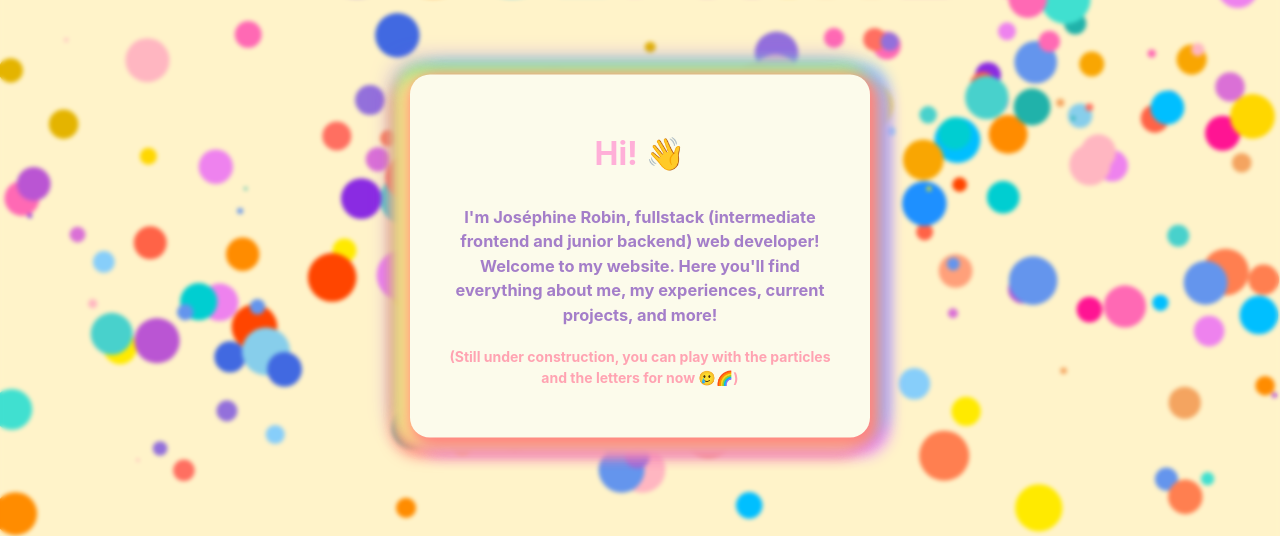
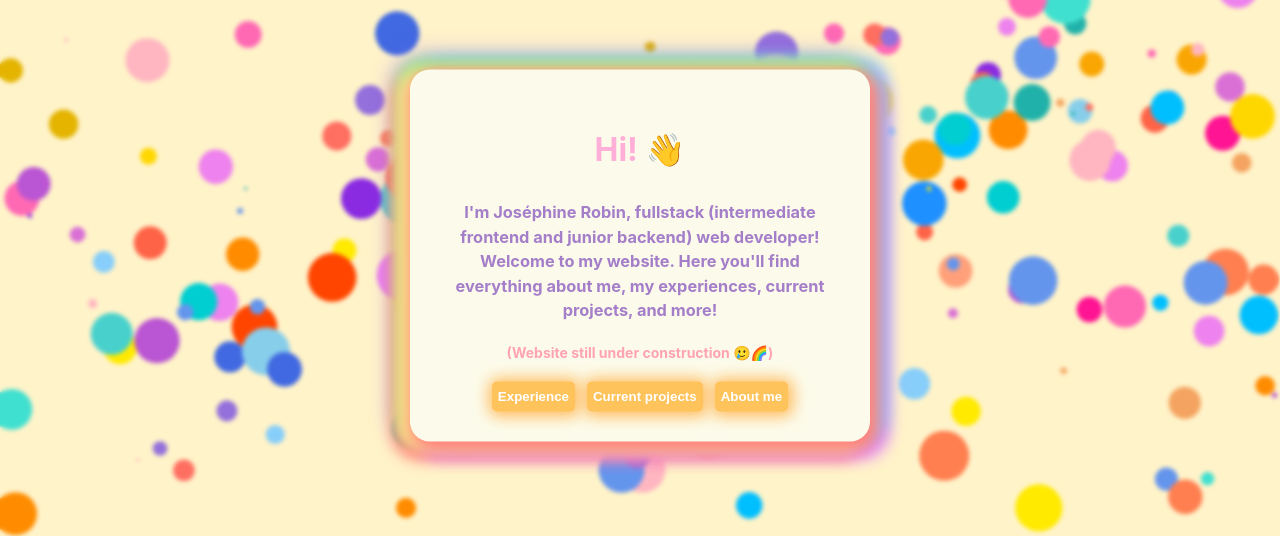
Before and after one commit to Ektoplasme/Ektoplasme.github.io, a React (Vite) app: page / in a window 1280 px wide. Shown: the part 259-795 px from the top of the page. Built offline with nearby package versions, Linux system fonts and the light colour scheme; no server answers.

Commit message:
feature: adds card sections, updates Card component

```diff
--- a/src/App.css
+++ b/src/App.css
@@ -1,7 +1,6 @@
 #root {
   max-width: 1280px;
   margin: 0 auto;
-  padding: 2rem;
   text-align: center;
 }
 
@@ -51,12 +50,6 @@ canvas {
   pointer-events: none;
 }
 
-.app-cards-container .card-container {
-  max-width: 400px;
-  width: 100%;
-  margin: 0 auto;
-}
-
 .linkedin-logo {
   position: absolute;
   left: 20px;
--- a/src/App.tsx
+++ b/src/App.tsx
@@ -16,6 +16,7 @@ type Commit = {
 function App() {
   const [commits, setCommits] = useState<Commit[]>([]);
   const [githubToken, setGithubToken] = useState("");
+  const [currentPage, setCurrentPage] = useState("");
 
   function getRandomColor() {
     const randomIndex = Math.floor(Math.random() * colors.length);
@@ -99,6 +100,127 @@ function App() {
     fetchCommits();
   };
 
+  const onButtonClick = (e) => {
+    setCurrentPage(e.target.name);
+  };
+
+  const getContentByPage = {
+    "": (
+      <>
+        <h3>
+          I'm Joséphine Robin, fullstack (intermediate frontend and junior
+          backend) web developer! Welcome to my website. Here you'll find
+          everything about me, my experiences, current projects, and more!
+        </h3>
+        <h4>(Website still under construction 🥲🌈)</h4>
+      </>
+    ),
+    Experience: (
+      <>
+        <h3>September 2024 - end January 2025 (4months):</h3>
+        <h4>
+          Fullstack training to validate french title "Concepteur Développeur
+          d'Application"
+        </h4>
+        <h3>July 2020 - December 2023 (3 years):</h3>
+        <h4>React frontend engineer at Sketchfab/Fab @Epic Games</h4>
+        <h3>2020 for 6 months:</h3>
+        <h4>React frontend engineer internship at Sketchfab</h4>
+        <h3>2019 for 6 months:</h3>
+        <h4>
+          React frontend engineer internship at OuiSpoon (now FasterClass)
+        </h4>
+
+        <h3>2016 - 2020:</h3>
+        <h4>
+          Student at 42 school - Paris: Projects in C, algorithms, raytracer,
+          raycaster, intro to web development, hackathons
+        </h4>
+        <h3>2015 - 2016:</h3>
+        <h4>
+          Preparatory classes in Design and fine arts (MANAA) at École de Condé
+        </h4>
+      </>
+    ),
+    "About me": (
+      <>
+        <h3>Facts about me:</h3>
+        <h4>
+          - I got my first personal computer at the age of 13. Before that, I
+          used the family computer to experiment with all sorts of things
+          —probably filling it with viruses in the process... Sorry, Mum! 👩🏻‍💻🐛
+        </h4>
+        <h4>
+          - II enjoy spending time alone, whether it's walking, biking, or
+          relaxing in coffee shops and restaurants. I believe it's important to
+          value our own company. Don’t worry, I do see people too! 👻
+        </h4>
+        <h4>
+          - My cat's name is Bandicoot, inspired by the video game series I've
+          always loved (my favorite is Twinsanity, even if it's a bit
+          underrated).
+        </h4>
+        <h4>
+          - I’m a fan of retro gaming and indie video games. I don’t have as
+          much time to play these days, but when I find a game I love, I can
+          immerse myself in it for days!
+        </h4>
+        <h4>
+          - I'm a recovering social media addict. After researching their
+          downsides, I switched to a minimalist, Blackberry-style smartphone
+          with no social media apps (except WhatsApp for family). I still access
+          social media through my laptop when needed. Fun fact: my phone has GBA
+          and NDS emulators! 💁‍♀️
+        </h4>
+        <h4>
+          - I come from a big family —I have seven sisters, and I’m the fourth.
+          We’re a close-knit bunch, and two of them are also into coding!
+        </h4>
+        <h4>
+          - I care about my health and well-being. I’ve learned to eat well, and
+          I try to stay active by biking, walking, running, or hitting the gym,
+          also i’ve been journaling since I was a child. 📖
+        </h4>
+        <h4>
+          - I read a lot, but i often forget what i've read. I'm starting a
+          journal to summerize the books i've read so i don't forget anymore 👵🏻
+        </h4>
+      </>
+    ),
+    "Current projects": (
+      <>
+        <h3>I'm currently working on:</h3>
+        <h4>
+          - Finishing my training to become a fullstack engineer, ends at the
+          end of January. I have to review all the concepts we saw, especially
+          the new ones for me (Data modeling, Continuous Integration/ Delivery,
+          hosting, accessibility.. and much more, very intense!)
+        </h4>
+        <h4>
+          - This website 🌈 I plan to add personal projects with vanilla
+          Javascript, React, Vue and maybe angular so i can compare everything.
+          I'm experimenting with canva also, as you can see with the particles
+        </h4>
+        <h4>
+          - A secret personal project.. Which soon (i hope) won't be secret
+          anymore 👩🏻‍💻
+        </h4>
+        <h3>Other than dev:</h3>
+        <h4>- Learning Chinese 🇨🇳 and Spanish 🇪🇸</h4>
+        <h4>
+          - Learning piano and guitar (and to sing but it's not working for now
+          😆)
+        </h4>
+        <h3>Planning to:</h3>
+        <h4>
+          - Learn Backend engineering in Python (for now i used Javascript with
+          Node)
+        </h4>
+        <h4>- Experiment with an arduino !</h4>
+      </>
+    ),
+  };
+
   return (
     <>
       <a
@@ -118,13 +240,29 @@ function App() {
         <span>N</span>
         <span>E</span>
       </h1>
-      <div className="app-cards-container">
-        <Card
-          title="Hi! 👋"
-          description="I'm Joséphine Robin, fullstack (intermediate frontend and junior backend) web developer! Welcome to my website. Here you'll find everything about me, my experiences, current projects, and more!"
-          subtitle="(Still under construction, you can play with the particles and the letters for now 🥲🌈)"
-        />
-      </div>
+      <Card
+        title={currentPage === "" ? "Hi! 👋" : currentPage}
+        content={getContentByPage[currentPage]}
+        expanded={!!currentPage}
+        bottom={
+          <>
+            <button name="Experience" onClick={onButtonClick}>
+              Experience
+            </button>
+            <button name="Current projects" onClick={onButtonClick}>
+              Current projects
+            </button>
+            <button name="About me" onClick={onButtonClick}>
+              About me
+            </button>
+            {!!currentPage && (
+              <button name="" onClick={onButtonClick}>
+                Return
+              </button>
+            )}
+          </>
+        }
+      />
       <div className="github-commits-container">
         <b>Last updates</b> (so you can see i'm not lazy) :
         <div
--- a/src/components/Card/Card.css
+++ b/src/components/Card/Card.css
@@ -1,5 +1,6 @@
 .card-container {
   min-height: 200px;
+  max-width: 400px;
   border-radius: 20px;
   color: rgb(255, 163, 178);
   background-color: rgb(252, 251, 235);
@@ -7,13 +8,12 @@
     -7px -5px 15px 5px #8cff85, 12px -5px 15px 5px #80c7ff,
     12px 10px 15px 7px #e488ff, -10px 10px 15px 7px #ff616b,
     -10px -7px 27px 1px #8e5cff, 5px 5px 15px 5px rgba(0, 0, 0, 0);
-
   position: relative;
   z-index: 1111;
-
+  justify-self: center;
   font-size: 14px;
-
   padding: 30px;
+  animation: float 3s ease-in-out infinite;
 }
 
 .card-container h3 {
@@ -24,24 +24,49 @@
   color: rgb(255, 175, 216);
 }
 
-.card-container {
-  animation: float 3s ease-in-out infinite;
-}
-
 .card-container button {
   height: 30px;
-  width: 100px;
   border: none;
   border-radius: 5px;
   background-color: rgb(255, 195, 92);
   box-shadow: 1px 1px 15px 4px #ffbb5c;
   cursor: url("/cursor.cur"), auto;
   font-weight: bold;
+  color: white;
 }
 
 .card-container button:active {
   box-shadow: 1px 1px 13px #ffbb5c;
   background-color: rgb(254, 211, 138);
+}
+
+.expanded {
+  width: 40vw; /* mobile passer à 80 ou 100 */
+  max-width: inherit;
+  margin: 40px 0;
+  min-height: none;
+  position: absolute;
+  top: 0;
+  bottom: 0;
+  left: 0;
+  right: 0;
+}
+
+.expanded .card-content {
+  height: 70vh;
+  overflow: scroll;
+}
+
+.card-bottom {
+  display: flex;
+  justify-content: center;
+  gap: 12px;
+}
+
+@media screen and (max-width: 768px) {
+  .expanded {
+    width: 90vw;
+  }
 }
 
 @keyframes float {
--- a/src/components/Card/Card.tsx
+++ b/src/components/Card/Card.tsx
@@ -1,29 +1,19 @@
+import { ReactNode } from "react";
 import "./Card.css";
 type CardProps = {
   title: string;
-  subtitle: string;
-  description: string;
-  buttonLabel?: string;
-  onClose?: () => void;
+  content: ReactNode;
+  expanded: boolean;
+  bottom?: ReactNode;
 };
 
-export default function Card({
-  title,
-  buttonLabel,
-  description,
-  subtitle,
-  onClose,
-}: CardProps) {
+export default function Card({ title, bottom, expanded, content }: CardProps) {
   return (
-    <div className="card-container">
+    <div className={`card-container ${expanded ? "expanded" : ""}`}>
       <h2>{title}</h2>
-      <h3>{description}</h3>
-      <h4>{subtitle}</h4>
-      {buttonLabel && (
-        <button className="card-button" onClick={onClose}>
-          {buttonLabel}
-        </button>
-      )}
+      {expanded && <div className="card-bottom">{bottom}</div>}
+      <div className="card-content">{content}</div>
+      {!expanded && <div className="card-bottom">{bottom}</div>}
     </div>
   );
 }
```
